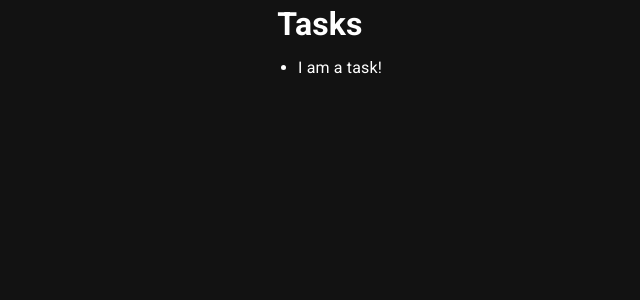
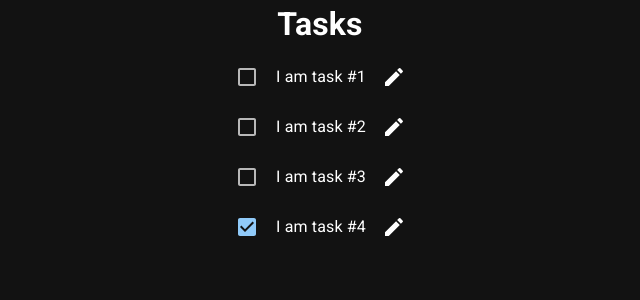
Before and after one commit to ProgrammingLogic/todo_frontend, a React (Vite) app: page / in a window 1280 px wide. Shown: the top 300 px of the page, without its empty margins (320-960 px from the left). Built offline with nearby package versions, Linux system fonts and the light colour scheme.

Commit message:
Fix usage of useEffect hook to fix infinite reloads of the page

```diff
--- a/src/components/Tasks.jsx
+++ b/src/components/Tasks.jsx
@@ -14,63 +14,69 @@ import Task from "./Task";
 // - Write handleDelete() function to delete tasks
 // - Move task list handling into a file named TaskList.jsx
 export default function Tasks() {
-  const [data, setData] = useState([]);
   const [tasks, setTasks] = useState([]);
 
   useEffect(() => {
-    fetchTasks();
+    return(() => {
+      fetchTasks();
+    });
   }, []);
 
   const fetchTasks = () => {
-    const tasksData = [
+    const sampleTasks = [
       {id: 1, name: "I am task #1", completed: false},
       {id: 2, name: "I am task #2", completed: false},
       {id: 3, name: "I am task #3", completed: false},
       {id: 4, name: "I am task #4", completed: true},
     ];
 
-    setData(tasksData);
-    setTasks(data.map(task => {
-        <Task
-            id={task.id}
-            name={task.name}
-            completed={task.completed}
-            handleUpdate={handleUpdate}
-            handleDelete={handleDelete}
-            handleComplet={handleComplete}
-        />
-    }));
+    setTasks(sampleTasks);
   };
 
   // item.id -- The ID of the task
   // item.name -- The name of the task
   // item.isCompleted -- Whether or not the item is completed
   const handleCreate = (item) => {
-    const newItem = {...item, id: data.length + 1};
-    setData([...data, newItem]);
+    const newItem = {...item, id: tasks.length + 1};
+    setTasks([...tasks, newItem]);
   };
 
   const handleUpdate = (id, newName) => {
-    const newData = data.map((item) => item.id === id ? {...item, name: newName} : item);
-    setData(newData);
+    const newTasks = tasks.map((item) => item.id === id ? {...item, name: newName} : item);
+    setTasks(newTasks);
   };
 
   const handleDelete = (id) => {
-    const newData = data.map(item => item !== id);
-    setData(newData);
+    // this deletes ALL tasks
+    // fix this lol
+    const newTasks = tasks.map(item => item !== id);
+    setTasks(newTasks);
   }
 
   const handleComplete = (id) => {
-    const newData = data.map((item) => item.id === id ? {...item, completed: !item.completed} : item);
-    setData(newData);
+    const newTasks = tasks.map((item) => item.id === id ? {...item, completed: !item.completed} : item);
+    setTasks(newTasks);
   }
+
+  const listOfTasks = (
+      tasks.map((task) => (
+        <>
+          <Task
+              id={task.id}
+              name={task.name}
+              completed={task.completed}
+              onUpdate={handleUpdate}
+              onDelete={handleDelete}
+              onComplete={handleComplete}
+          />
+        </>
+      ))
+  );
 
   return (
     <Stack alignItems="center" spacing={1}>
         <h1>Tasks</h1>
-        <ul>
-            <li>I am a task!</li>
-        </ul>
+        {listOfTasks}
     </Stack>
   )
 }
```
